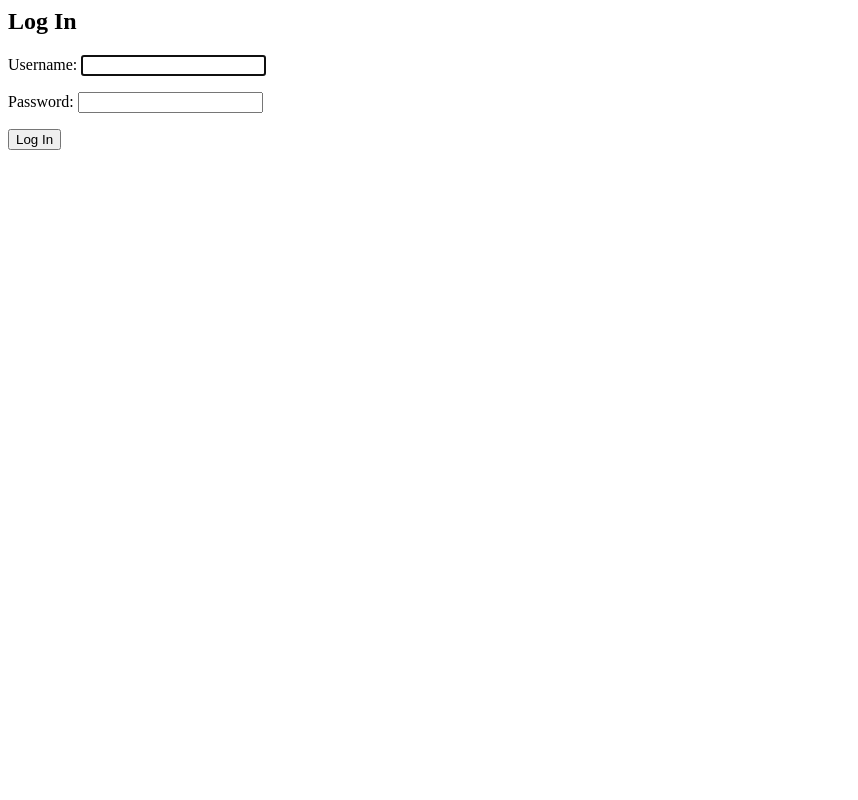
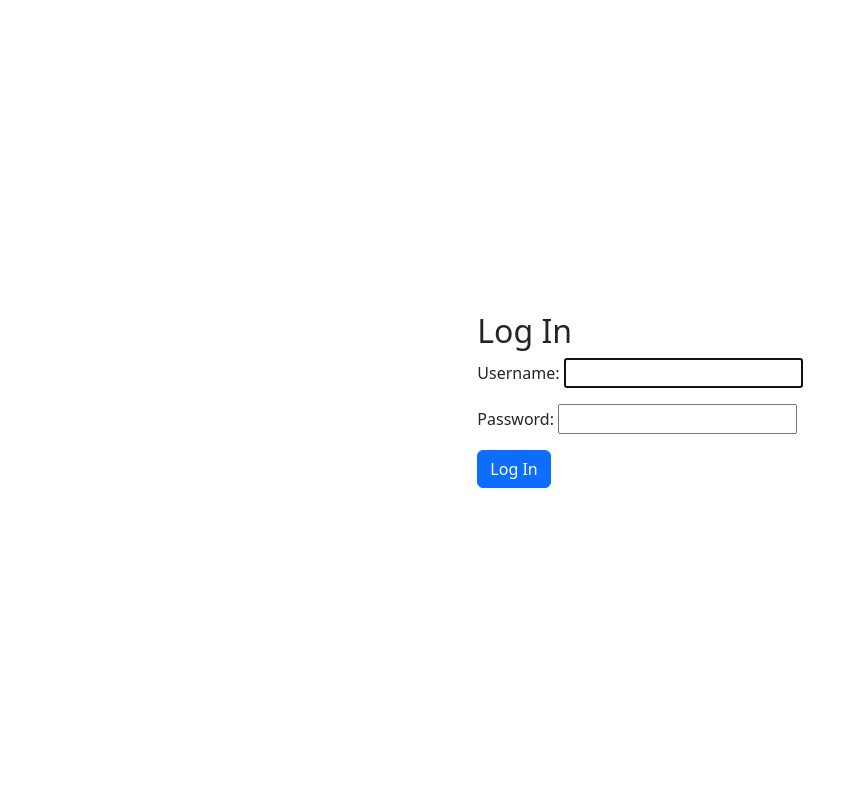
Before and after one commit to 10-15-5/pokeChecklist, a Django app: page /accounts/login/ in a window 1280 px wide. Shown: the whole page, without its empty margins (0-858 px from the left). Run offline with Django 4.2, Linux system fonts and the light colour scheme; some libraries are stand-ins or nearby versions.

Commit message:
Login page stylings

```diff
--- /dev/null
+++ b/pokeapiProject/static/css/registration-base.css
@@ -0,0 +1,11 @@
+html,
+body {
+  height: 100%;
+}
+
+.container {
+  height: 100%;
+  display: flex;
+  justify-content: center;
+  align-items: center;
+}
--- a/pokeapiProject/static/css/thanks.css
+++ /dev/null
@@ -1,3 +0,0 @@
-body {
-  background-color: lightblue;
-}
--- /dev/null
+++ b/pokeapiProject/static/scss/registration-base.scss
@@ -0,0 +1,11 @@
+html,
+body {
+    height: 100%;
+}
+
+.container {
+    height: 100%;
+    display: flex;
+    justify-content: center;
+    align-items: center;
+}
--- a/pokeapiProject/static/scss/thanks.scss
+++ /dev/null
@@ -1,5 +0,0 @@
-@import 'variables.scss';
-
-body{
-    background-color: lightblue;
-}
--- a/pokeapiProject/templates/registration/login.html
+++ b/pokeapiProject/templates/registration/login.html
@@ -1,7 +1,19 @@
 <!-- templates/registration/login.html -->
-<h2>Log In</h2>
-<form method="post">
-  {% csrf_token %}
-  {{ form.as_p }}
-  <button type="submit">Log In</button>
-</form>
+
+{% extends 'registration/registration-base.html' %}
+
+{% block content %}
+
+<div class="container">
+  <div>
+    <h2>Log In</h2>
+    <form method="post">
+      {% csrf_token %}
+      {{ form.as_p }}
+      <button class="btn btn-primary" type="submit">Log In</button>
+      <!-- <a class="btn btn-primary" type="button" href="/hello">Sign Up</a> -->
+    </form>
+  </div>
+</div>
+
+{% endblock content %}
--- /dev/null
+++ b/pokeapiProject/templates/registration/registration-base.html
@@ -0,0 +1,17 @@
+<!DOCTYPE html>
+<html lang="en">
+{% load static %}
+<head>
+    <meta charset="UTF-8">
+    <meta name="viewport" content="width=device-width, initial-scale=1">
+    <title>Pokemon Checklist</title>
+    <link rel="stylesheet" href="{% static 'bootstrap5/css/bootstrap.min.css' %}">
+    <link rel="stylesheet" href="{% static 'css/registration-base.css' %}">
+    <script src="{% static 'bootstrap5/js/bootstrap.min.js' %}"></script>
+</head>
+<body>
+    {% block content %}
+
+    {% endblock content %}
+  </body>
+</html>
```
